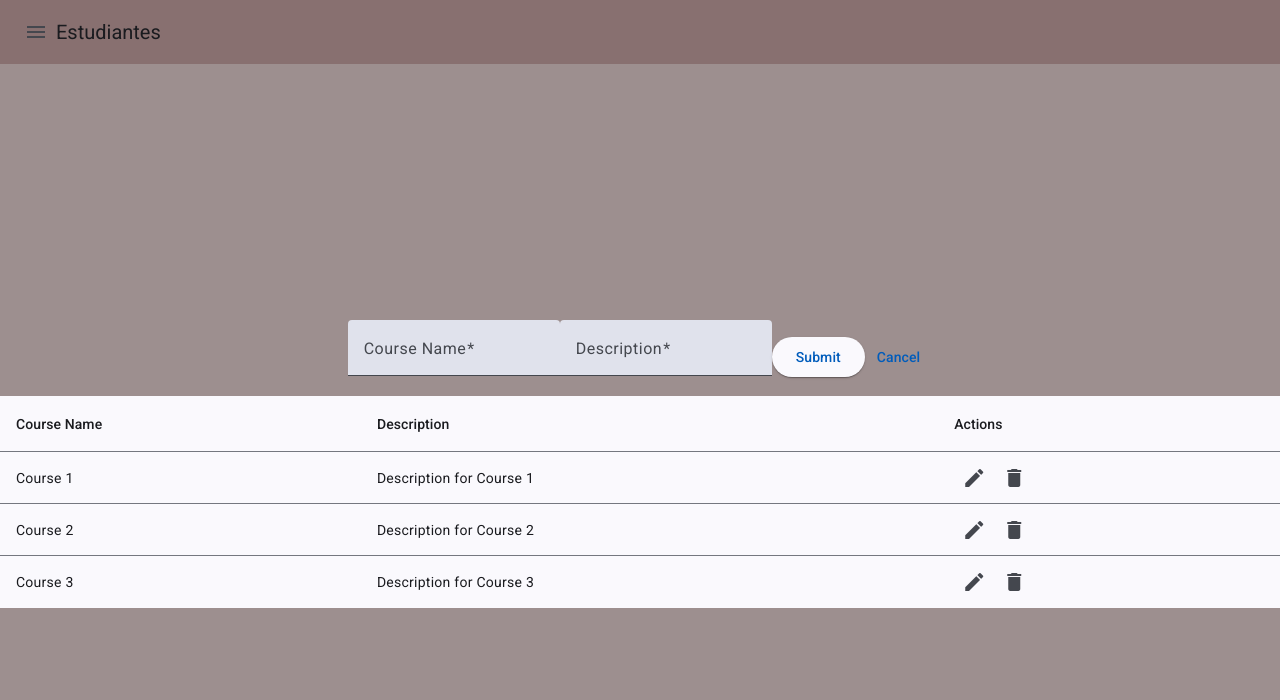
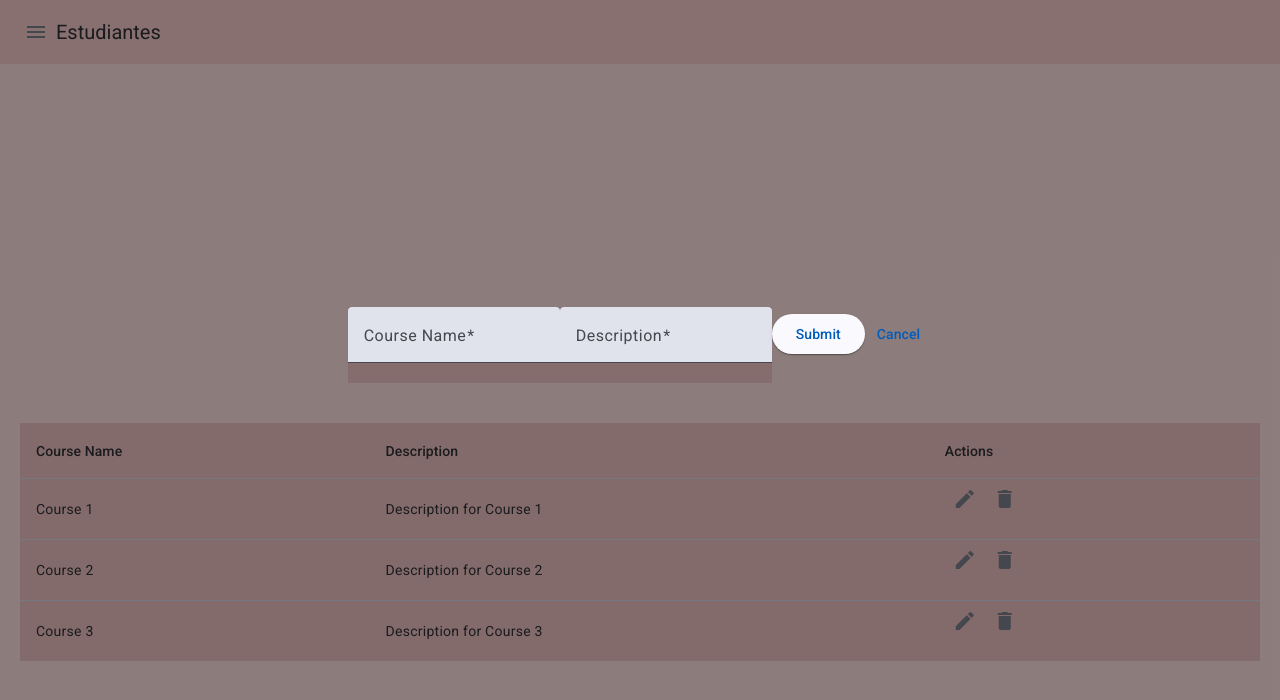
Before and after one commit to agusnapoli/1PF.NAPOLI, an Angular app: page / in a window 1280 px wide. Both pictures are taken after a click on the button "Add Course". Shown: the top 700 px of the page. Built offline with nearby package versions, Linux system fonts and the light colour scheme.

Commit message:
Actualización general

```diff
--- a/src/app/pages/courses/courses.component.html
+++ b/src/app/pages/courses/courses.component.html
@@ -1,16 +1,31 @@
-<div *ngIf="showCourses" class="centered-container">
+  <div *ngIf="showCourses" class="centered-container with-background">
   <button mat-raised-button *ngIf="!showForm" (click)="toggleForm()">Add Course</button>
 
   <div *ngIf="showForm">
     <form (ngSubmit)="addCourse(courseForm.value)" #courseForm="ngForm">
       <mat-form-field>
         <mat-label>Course Name</mat-label>
-        <input matInput required name="name" ngModel>
+        <input matInput required name="name" [(ngModel)]="selectedCourse.name">
+
+
+
+
+
+
+
       </mat-form-field>
       <mat-form-field>
         <mat-label>Description</mat-label>
-        <input matInput required name="description" ngModel>
+        <input matInput required name="description" [(ngModel)]="selectedCourse.description">
+
+
+
+
+
+
+
       </mat-form-field>
+
       <button mat-raised-button type="submit">Submit</button>
       <button mat-button type="button" (click)="toggleForm()">Cancel</button>
     </form>
--- a/src/app/pages/courses/courses.component.scss
+++ b/src/app/pages/courses/courses.component.scss
@@ -8,5 +8,23 @@
 }
 
 .mat-typography {
-  background-color: #f5f5f5;
+  background-color: #8a7a7ad5;
 }
+
+.with-background {
+  background-color: #8a7a7ad5;
+  padding: 20px;
+}
+
+button {
+  margin-bottom: 20px;
+}
+
+table {
+  background-color: #846b6bd5;
+  margin-top: 40px;
+}
+
+mat-form-field {
+  background-color: #846b6bd5;
+}
--- a/src/app/pages/courses/courses.component.ts
+++ b/src/app/pages/courses/courses.component.ts
@@ -13,7 +13,7 @@ export class CoursesComponent implements OnInit {
   @Input() showCourses: boolean = false;
   courses: Course[] = [];
   editingCourseId: string | null = null;
-  selectedCourse: Course | null = null;
+  selectedCourse: Course = { id: '', name: '', description: '' }; // Initialize with an empty object
 
   constructor(private coursesService: CoursesService) {}
 
@@ -32,15 +32,15 @@ export class CoursesComponent implements OnInit {
   }
 
   addCourse(course: Course): void {
-    if (this.selectedCourse) {
+    if (this.selectedCourse.id) { // Check if editing an existing course
       this.courses = this.courses.map(c =>
-        c === this.selectedCourse ? { ...c, ...course } : c
+        c.id === this.selectedCourse.id ? { ...c, ...course } : c
       );
     } else {
       this.courses = [...this.courses, course];
     }
 
-    this.selectedCourse = null;
+    this.selectedCourse = { id: '', name: '', description: '' }; // Reset to a new empty object
     console.log(this.courses);
   }
 
--- a/src/app/shared/models/courses.model.ts
+++ b/src/app/shared/models/courses.model.ts
@@ -1,5 +1,5 @@
 export interface Course {
-  id: string;
-  name: string;
-  description: string;
+  id?: string;
+  name?: string;
+  description?: string;
 }
```
